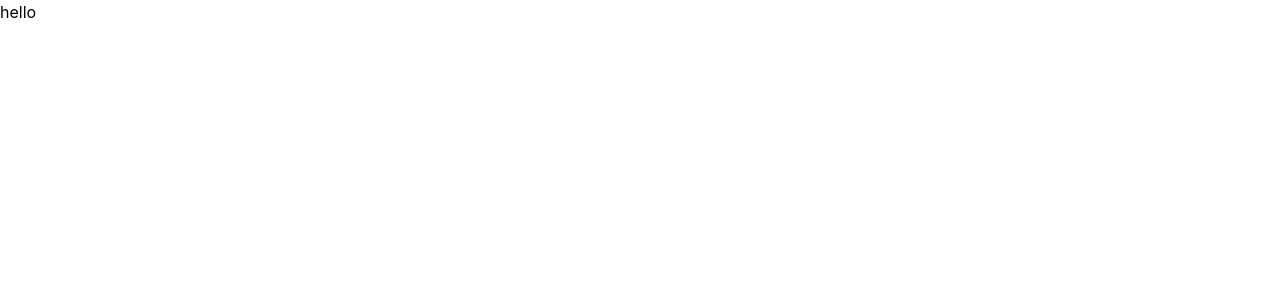
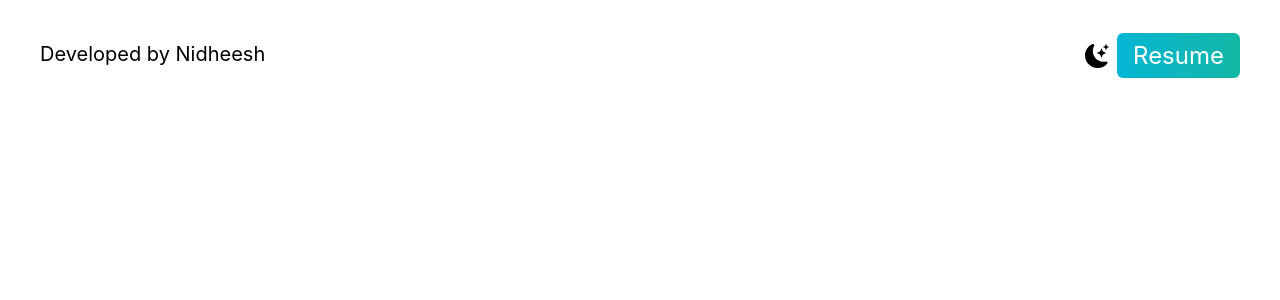
Before and after one commit to NidhitheCoder/advanced-react, a Next.js app in the folder next-js/react-next-portfolio/: page / in a window 1280 px wide. Shown: the top 300 px of the page. Built offline with nearby package versions, Linux system fonts and the light colour scheme.

Commit message:
feat: create navbar component

```diff
--- a/next-js/react-next-portfolio/pages/index.tsx
+++ b/next-js/react-next-portfolio/pages/index.tsx
@@ -1,6 +1,7 @@
 import Head from "next/head";
+import { BsFillMoonStarsFill } from "react-icons/bs";
 
-export default function Home() {
+const Home = () => {
   return (
     <div>
       <Head>
@@ -9,9 +10,23 @@ export default function Home() {
         <link rel="icon" href="/favicon.ico" />
       </Head>
 
-      <main>
-        <section className="bg-blue-700 min-h-screen w-screen p-4">hello</section>
+      <main className="bg-white px-10">
+        <section className="min-h-screen">
+          <nav className="py-10 mb-12 flex justify-between">
+            <h1 className="text-xl">Developed by Nidheesh</h1>
+            <ul className="flex items-center">
+              <li>
+                <BsFillMoonStarsFill className="cursor-pointer text-2xl"/>
+              </li>
+              <li>
+                <a href="#" className="bg-gradient-to-r from-cyan-500 to-teal-500 px-4 py-2 text-white text-2xl rounded-md ml-2">Resume</a>
+              </li>
+            </ul>
+          </nav>
+        </section>
       </main>
     </div>
   );
-}
+};
+
+export default Home;
--- a/next-js/react-next-portfolio/styles/globals.css
+++ b/next-js/react-next-portfolio/styles/globals.css
@@ -20,5 +20,6 @@ a {
 }
 
 @font-face {
-  font-family: "sans-serif";
+  font-family: "kalam";
+  src: url("../Kalam-Regular.ttf");
 }
--- a/next-js/react-next-portfolio/tailwind.config.js
+++ b/next-js/react-next-portfolio/tailwind.config.js
@@ -1,6 +1,9 @@
 /** @type {import('tailwindcss').Config} */
 module.exports = {
-  content: [],
+  content: [
+    "./pages/**/*.{js,ts,jsx,tsx}",
+    "./components/**/*.{js,ts,jsx,tsx}",
+  ],
   theme: {
     extend: {},
   },
```
Also changed, not shown: next-js/react-next-portfolio/Kalam-Regular.ttf (added).
